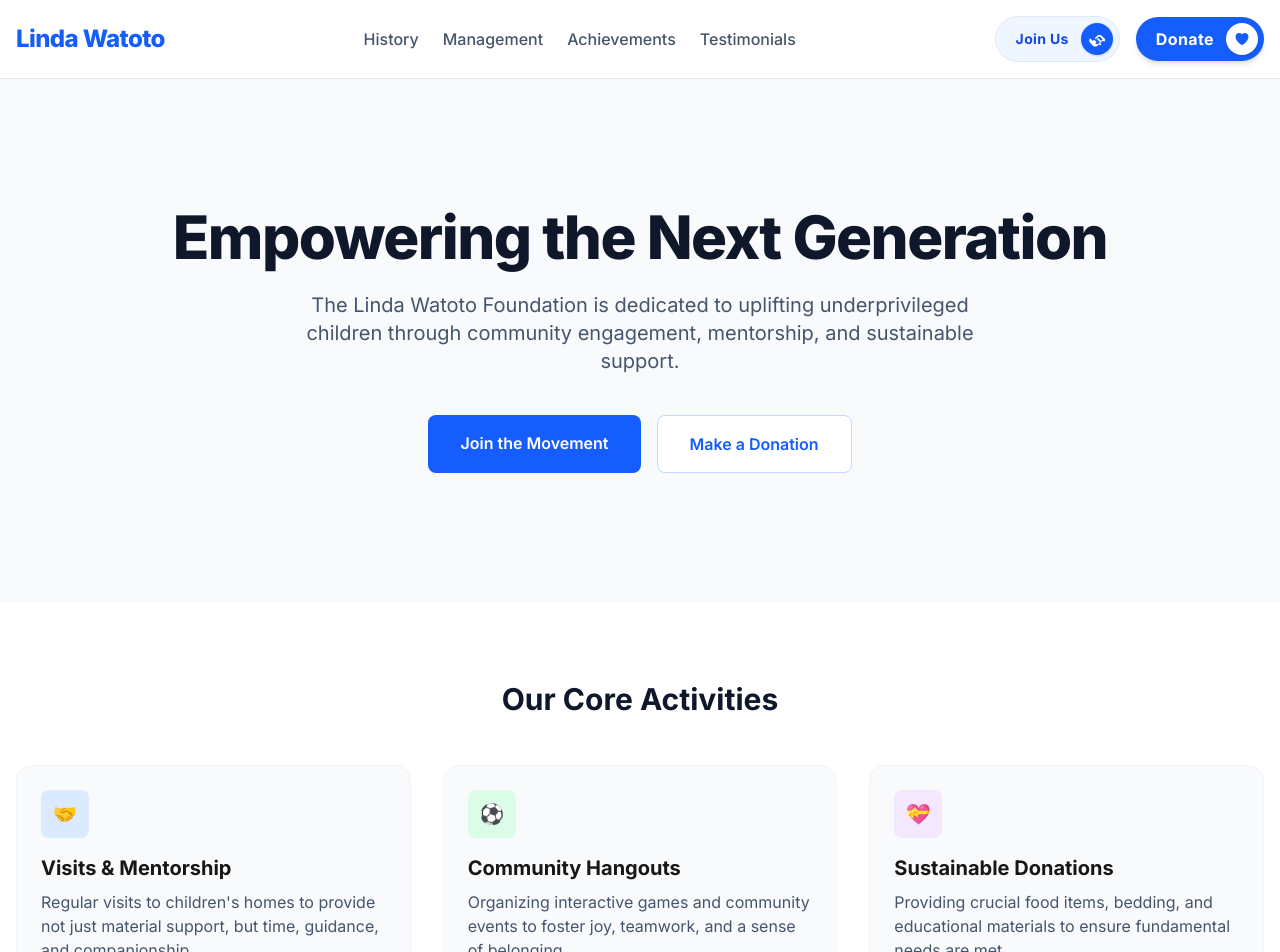
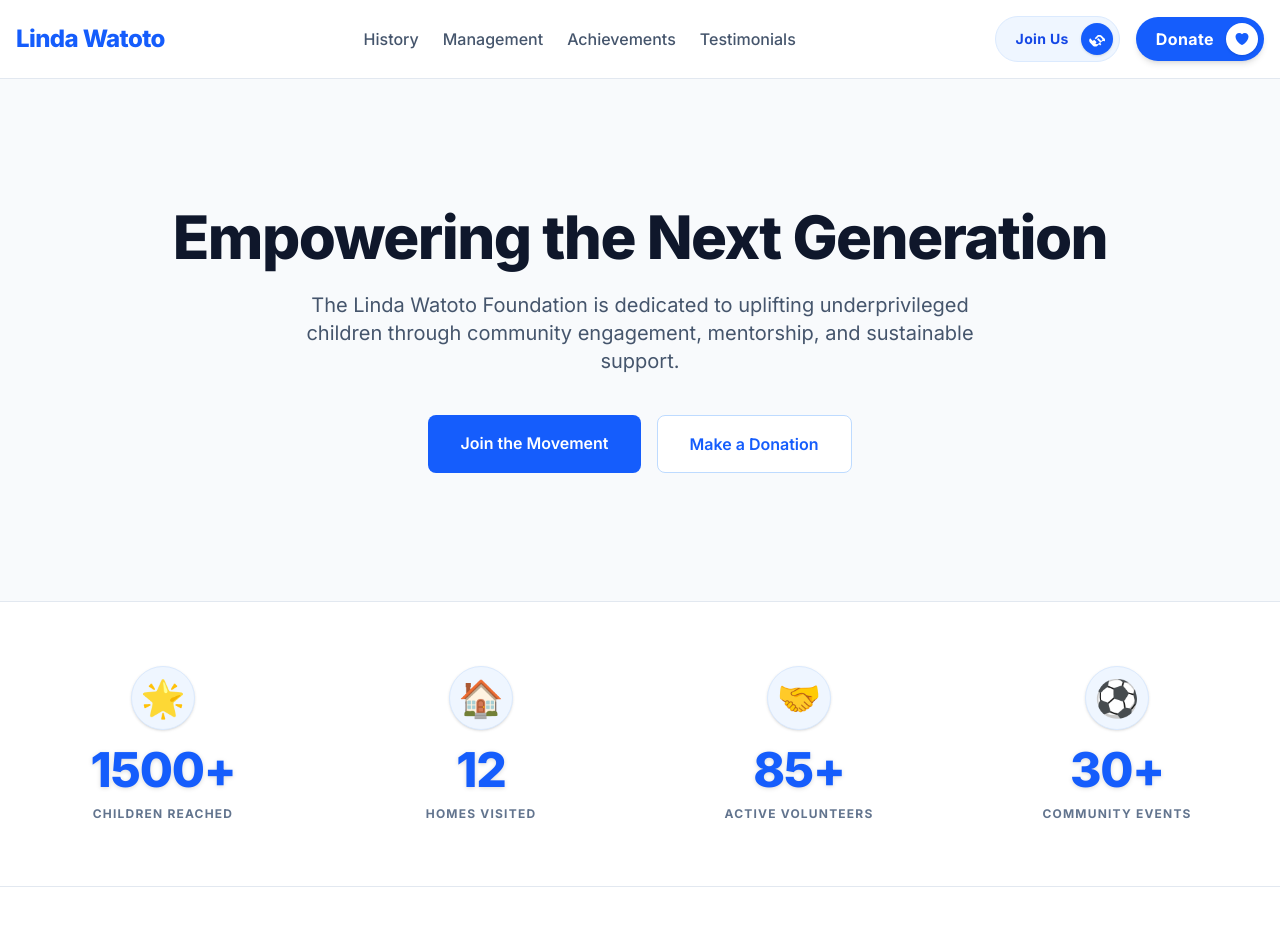
Before and after one commit to JohnwillisAlande/Linda-Watoto-Foundation, a Next.js app: page / in a window 1280 px wide. Shown: the top 952 px of the page. Built offline with nearby package versions, Linux system fonts and the light colour scheme.

Commit message:
Impact metrics added to landing page

```diff
--- a/app/page.tsx
+++ b/app/page.tsx
@@ -1,4 +1,5 @@
 import Link from "next/link";
+import ImpactMetrics from "@/components/ImpactMetrics";
 
 export default function Home() {
   return (
@@ -29,6 +30,9 @@ export default function Home() {
           </div>
         </div>
       </section>
+
+      {/* NEW: Impact Metrics Section injected here */}
+      <ImpactMetrics />
 
       {/* 2. Core Activities Section */}
       <section className="py-20 bg-white">
--- /dev/null
+++ b/components/ImpactMetrics.tsx
@@ -0,0 +1,89 @@
+"use client";
+
+import { useEffect, useState, useRef } from "react";
+
+const Counter = ({ end, suffix = "", duration = 2000 }: { end: number, suffix?: string, duration?: number }) => {
+  const [count, setCount] = useState(0);
+  const [isVisible, setIsVisible] = useState(false);
+  const ref = useRef<HTMLDivElement>(null);
+
+  // 1. Detect when the user scrolls to this section
+  useEffect(() => {
+    const observer = new IntersectionObserver(
+      ([entry]) => {
+        if (entry.isIntersecting) {
+          setIsVisible(true);
+        }
+      },
+      { threshold: 0.1 }
+    );
+
+    if (ref.current) observer.observe(ref.current);
+    return () => observer.disconnect();
+  }, []);
+
+  // 2. Run the counting animation
+  useEffect(() => {
+    if (!isVisible) return;
+
+    let start = 0;
+    const increment = end / (duration / 16);
+
+    const timer = setInterval(() => {
+      start += increment;
+      if (start >= end) {
+        setCount(end);
+        clearInterval(timer);
+      } else {
+        setCount(Math.floor(start));
+      }
+    }, 16);
+
+    return () => clearInterval(timer);
+  }, [isVisible, end, duration]);
+
+  return (
+    // Changed to text-blue-600 so it pops clearly against the white background
+    <div ref={ref} className="text-4xl md:text-5xl font-extrabold mb-2 tracking-tight text-blue-600 drop-shadow-sm">
+      {count}{suffix}
+    </div>
+  );
+};
+
+export default function ImpactMetrics() {
+  const metrics = [
+    { id: 1, label: "Children Reached", value: 1500, suffix: "+", icon: "🌟" },
+    { id: 2, label: "Homes Visited", value: 12, suffix: "", icon: "🏠" },
+    { id: 3, label: "Active Volunteers", value: 85, suffix: "+", icon: "🤝" },
+    { id: 4, label: "Community Events", value: 30, suffix: "+", icon: "⚽" },
+  ];
+
+  return (
+    // Explicitly set to a white background with a subtle border to separate it from the Hero section
+    <section className="py-16 bg-white border-y border-slate-200">
+      <div className="container mx-auto px-4">
+
+        <div className="flex flex-col md:flex-row justify-around items-center gap-12 md:gap-6 text-center">
+
+          {metrics.map((metric) => (
+            <div key={metric.id} className="flex flex-col items-center justify-center w-full md:w-1/4">
+              {/* Light blue icon circle */}
+              <div className="text-4xl mb-4 bg-blue-50 w-16 h-16 flex items-center justify-center rounded-full shadow-sm border border-blue-100">
+                {metric.icon}
+              </div>
+
+              {/* The Animated Number */}
+              <Counter end={metric.value} suffix={metric.suffix} />
+
+              {/* Dark gray label for perfect readability */}
+              <div className="text-slate-500 font-bold uppercase tracking-widest text-xs mt-1">
+                {metric.label}
+              </div>
+            </div>
+          ))}
+
+        </div>
+      </div>
+    </section>
+  );
+}
```
